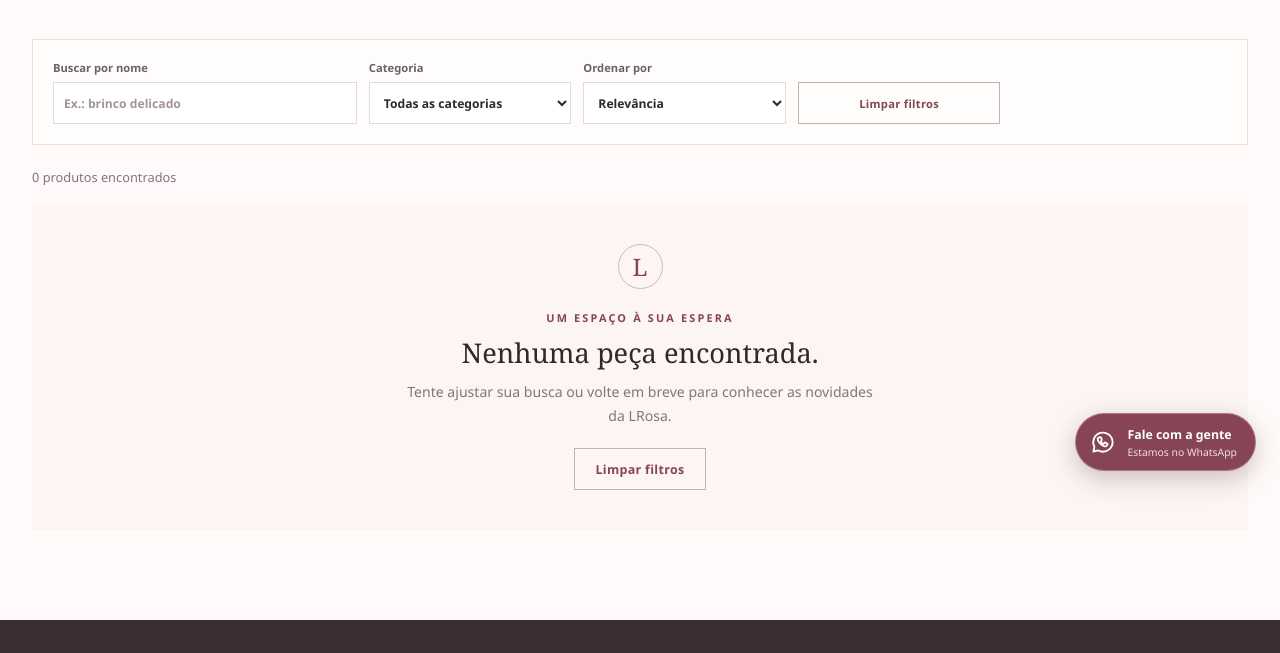
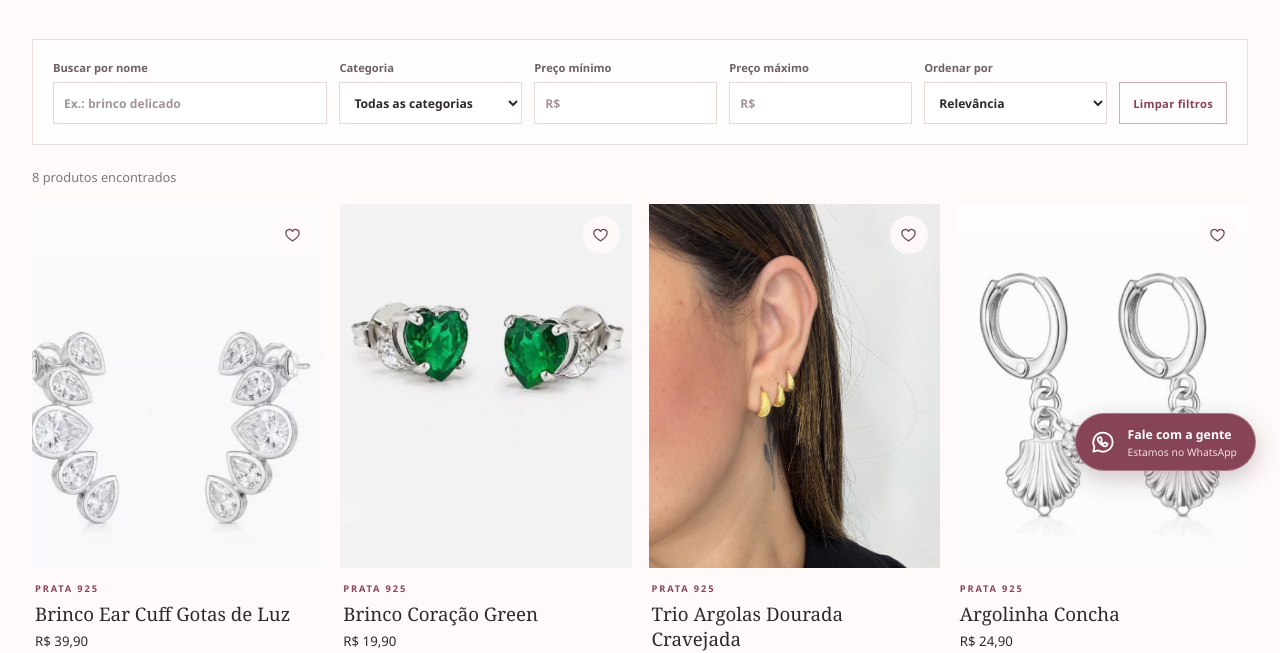
Before and after one commit to digital-nexvg/lrosa, a plain HTML site: page colecao.html in a window 1280 px wide. Shown: the part 305-958 px from the top of the page. Drawn offline with Linux system fonts and the light colour scheme.

Commit message:
add produtos base

```diff
--- a/assets/css/styles.css
+++ b/assets/css/styles.css
@@ -132,6 +132,7 @@
 .product-card { min-width: 0; }
 .product-image { position: relative; display: grid; aspect-ratio: 4 / 5; place-items: center; overflow: hidden; background: #f4e9e7; }
 .product-image img { width: 100%; height: 100%; object-fit: cover; }
+.product-image img[src$="/anel-02.jpg"], .detail-gallery img[src$="/anel-02.jpg"] { object-position: right center; }
 .image-placeholder { width: 92px; height: 92px; display: grid; place-items: center; border: 1px solid #cdb0b3; border-radius: 50%; color: #91606b; font: 2rem var(--serif); }
 .image-placeholder span { margin-top: -42px; margin-left: 32px; font-size: .75rem; }
 .favorite-toggle { position: absolute; top: 12px; right: 12px; display: grid; width: 38px; height: 38px; place-items: center; border: 0; border-radius: 50%; color: #6f4d55; background: rgba(255,250,249,.91); cursor: pointer; }
@@ -149,7 +150,7 @@
 .product-detail { display: grid; grid-template-columns: 1.1fr .9fr; gap: 8%; padding: 15px 4% 90px; }
 .detail-gallery { display: grid; grid-template-columns: repeat(2, 1fr); align-content: start; gap: 12px; }
 .detail-gallery img, .detail-placeholder { width: 100%; aspect-ratio: 4 / 5; object-fit: cover; background: #f4e9e7; }
-.detail-gallery img:only-child { grid-column: 1 / -1; }
+.detail-gallery img:only-child { grid-column: 1 / -1; width: min(100%, 520px); height: auto; aspect-ratio: auto; object-fit: contain; justify-self: center; }
 .detail-copy { padding-top: 32px; }
 .detail-copy h1 { margin: 0 0 13px; font: 500 clamp(2.2rem, 4vw, 3.4rem)/1.08 var(--serif); }
 .detail-price { margin: 0 0 22px; font-size: 1.05rem; }
--- a/assets/js/app.js
+++ b/assets/js/app.js
@@ -179,7 +179,10 @@
   }
 
   function renderHome(root) {
-    const featured = products.filter((product) => product.featured && product.available !== false).slice(0, 4);
+    const featured = products
+      .filter((product) => product.featured && product.available !== false)
+      .sort((a, b) => (a.featuredOrder ?? 0) - (b.featuredOrder ?? 0))
+      .slice(0, 4);
     root.innerHTML = `
       <section class="hero">
         <div class="hero-copy">
@@ -313,7 +316,7 @@
     const price = formatPrice(product.price);
     const favoriteIds = readFavorites().ids;
     const wa = productWhatsappUrl(product);
-    const allImages = [product.image, ...(product.images || [])].filter(Boolean);
+    const allImages = [...new Set([product.image, ...(product.images || [])].filter(Boolean))];
     document.title = `${product.name} | LRosa Acessórios`;
     document.querySelector('meta[name="description"]')?.setAttribute("content", product.shortDescription || product.description || product.name);
     root.innerHTML = `
--- a/assets/js/products.js
+++ b/assets/js/products.js
@@ -1,3 +1,191 @@
 window.LROSA_DATA.products = [
-  // Cole aqui cada cadastro copiado de modelo-produto.txt.
+  {
+  id: "01",
+  name: "Brinco Ear Cuff Gotas de Luz",
+  slug: "brinco-01",
+  collection: "prata-925",
+  category: "Brincos",
+  price: 39.90,
+  previousPrice: 39.90,
+  shortDescription: "Ilumine seu estilo.",
+  description: "Hipoalergênico, resistente e delicado.",
+  image: "images/produtos/brinco-01.jpg",
+  imageAlt: "Descrição objetiva da foto da peça",
+  images: [
+    "images/produtos/brinco-01.jpg",
+  ],
+  featured: false,
+  available: true,
+  features: [],
+  order: 1
+},
+  {
+  id: "02",
+  name: "Brinco Coração Green",
+  slug: "brinco-02",
+  collection: "prata-925",
+  category: "Brincos",
+  price: 19.90,
+  previousPrice: 19.90,
+  shortDescription: "Delicado e cheio de charme, o mini coração abaulado em prata 925 adiciona um toque romântico e elegante ao seu visual de forma discreta..",
+  description: "Brinco delicado em formato de coração, feito em prata 925, perfeito para complementar seu look com elegância e sutileza.",
+  image: "images/produtos/brinco-02.jpg",
+  imageAlt: "Descrição objetiva da foto da peça",
+  images: [
+    "images/produtos/brinco-02.jpg",
+  ],
+  featured: false,
+  available: true,
+  features: [],
+  order: 1
+},
+
+{
+  id: "03",
+  name: "Trio Argolas Dourada Cravejada",
+  slug: "brinco-03",
+  collection: "prata-925",
+  category: "Brincos",
+  price: 54.90,
+  previousPrice: 54.90,
+  shortDescription: "Trio de argolas douradas cravejadas, perfeitas para um look sofisticado e elegante.",
+  description: "Conjunto de três argolas douradas delicadamente cravejadas, ideal para complementar seu visual com estilo e  banhadas a ouro 18k.",
+  image: "images/produtos/brinco-03.jpg",
+  imageAlt: "Descrição objetiva da foto da peça",
+  images: [
+    "images/produtos/brinco-03.jpg",
+  ],
+  featured: true,
+  featuredOrder: 4,
+  available: true,
+  features: [],
+  order: 1
+},
+
+{
+  id: "04",
+  name: "Argolinha Concha",
+  slug: "brinco-04",
+  collection: "prata-925",
+  category: "Brincos",
+  price: 24.90,
+  previousPrice: 24.90,
+  shortDescription: "Argolinha delicada em formato de concha, perfeita para um look elegante e sofisticado.",
+  description: "Brinco em formato de concha, feito em prata 925, ideal para complementar seu visual com estilo e sofisticação.",
+  image: "images/produtos/brinco-04.jpg",
+  imageAlt: "Descrição objetiva da foto da peça",
+  images: [
+    "images/produtos/brinco-04.jpg",
+  ],
+  featured: false,
+  available: true,
+  features: [],
+  order: 1
+}
+,
+
+{
+  id: "05",
+  name: "Brinco Ponto de Luz",
+  slug: "brinco-05",
+  collection: "prata-925",
+  category: "Brincos",
+  price: 24.90,
+  previousPrice: 24.90,
+  shortDescription: "Brinco delicado em formato de ponto de luz, perfeito para um look elegante e sofisticado.",
+  description: "Pedra de Zircônia. Brinco em formato de ponto de luz, feito em prata 925, ideal para complementar seu visual com estilo e sofisticação.",
+  image: "images/produtos/brinco-05.jpg",
+  imageAlt: "Descrição objetiva da foto da peça",
+  images: [
+    "images/produtos/brinco-05.jpg",
+  ],
+  featured: true,
+  available: true,
+  features: [],
+  order: 1
+}
+,
+{
+  id: "06",
+  name: "Anel Virgínia",
+  slug: "anel-01",
+  collection: "prata-925",
+  category: "Anéis",
+  price: 24.90,
+  previousPrice: 24.90,
+  shortDescription: "Anel delicado , perfeito para um look elegante e sofisticado.",
+  description: "Pedra de Zircônia. Anel feito em prata 925, ideal para complementar seu visual com estilo e sofisticação.",
+  image: "images/produtos/anel-01.jpg",
+  imageAlt: "Descrição objetiva da foto da peça",
+  images: [
+    "images/produtos/anel-01.jpg",
+  ],
+  featured: true,
+  available: true,
+  features: [],
+  order: 1
+}
+,
+{
+  id: "07",
+  name: "Anel Heart",
+  slug: "anel-02",
+  collection: "prata-925",
+  category: "Anéis",
+  price: 34.90,
+  previousPrice: 34.90,
+  shortDescription: "Anel delicado , perfeito para um look elegante e sofisticado.",
+  description: "Ideal para complementar seu visual com estilo e sofisticação.",
+  image: "images/produtos/anel-02.jpg",
+  imageAlt: "Descrição objetiva da foto da peça",
+  images: [
+    "images/produtos/anel-02.jpg",
+  ],
+  featured: false,
+  available: true,
+  features: [],
+  order: 1
+}
+,
+{
+  id: "08",
+  name: "Chocker Lisa",
+  slug: "cordao-01",
+  collection: "prata-925",
+  category: "Cordões",
+  price: 44.90,
+  previousPrice: 44.90,
+  shortDescription: "Cordão delicado , perfeito para um look elegante e sofisticado.",
+  description: "Ideal para complementar seu visual com estilo e sofisticação.",
+  image: "images/produtos/cordao-01.jpg",
+  imageAlt: "Descrição objetiva da foto da peça",
+  images: [
+    "images/produtos/cordao-01.jpg",
+  ],
+  featured: false,
+  available: true,
+  features: [],
+  order: 1
+}
+,
+{
+  id: "09",
+  name: "Colar Gravata Cristais",
+  slug: "cordao-02",
+  collection: "folheados-18k",
+  category: "Cordões",
+  price: 54.90,
+  previousPrice: 54.90,
+  shortDescription: "Cordão delicado , perfeito para um look elegante e sofisticado.",
+  description: "Ideal para complementar seu visual com estilo e sofisticação.",
+  image: "images/produtos/cordao-02.jpg",
+  imageAlt: "Descrição objetiva da foto da peça",
+  images: [
+    "images/produtos/cordao-02.jpg",
+  ],
+  featured: true,
+  available: true,
+  features: [],
+  order: 1
+}
 ];
```
Also changed, not shown: images/produtos/anel-01.jpg (added), images/produtos/anel-02.jpg (added), images/produtos/brinco-01.jpg (added), images/produtos/brinco-02.jpg (added), images/produtos/brinco-03.jpg (added), images/produtos/brinco-04.jpg (added), images/produtos/brinco-05.jpg (added), images/produtos/cordao-01.jpg (added), images/produtos/cordao-02.jpg (added).
